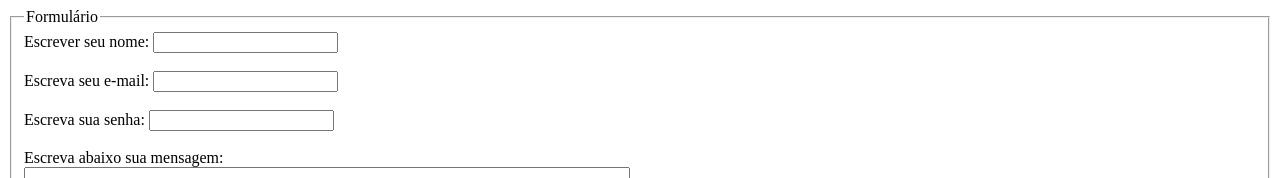
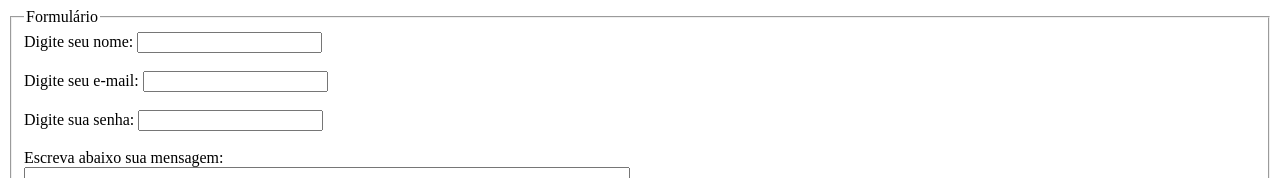
Before and after one commit to matiasjunior13/PROVA-INFINITY-SCHOOL, a plain HTML site: page index.html in a window 1280 px wide. Shown: the top 178 px of the page. Drawn offline with Linux system fonts and the light colour scheme.

Commit message:
Update index.html

```diff
--- a/index.html
+++ b/index.html
@@ -9,15 +9,15 @@
     <form>
         <fieldset>
             <legend>Formulário</legend>
-            <label>Escrever seu nome: </label>
+            <label>Digite seu nome: </label>
                 <input type="text">
                 <br>
                 <br>
-            <label>Escreva seu e-mail: </label>
+            <label>Digite seu e-mail: </label>
                 <input type="email" name="" id="">
                 <br>
                 <br>
-            <label>Escreva sua senha: </label>
+            <label>Digite sua senha: </label>
                 <input type="password" name="" id="">
                 <br>
                 <br>
```
